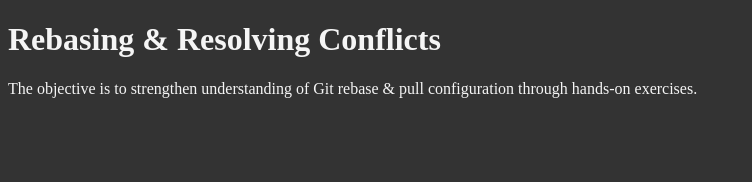
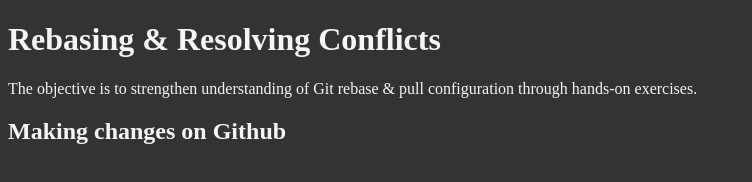
Before and after one commit to Laqwanda-Nettles/learn-git-branching, a plain HTML site: page index.html in a window 1280 px wide. Shown: the whole page, without its empty margins (0-752 px from the left). Drawn offline with Linux system fonts and the light colour scheme.

Commit message:
Update index.html

```diff
--- a/index.html
+++ b/index.html
@@ -9,6 +9,7 @@
   <body>
     <h1>Rebasing & Resolving Conflicts</h1>
     <p>The objective is to strengthen understanding of Git rebase & pull configuration through hands-on exercises.</p>
+    <h2>Making changes on Github</h2>
     <script src="script.js"></script>
   </body>
 </html>
```
